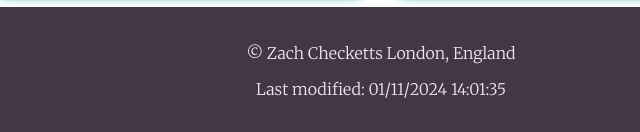
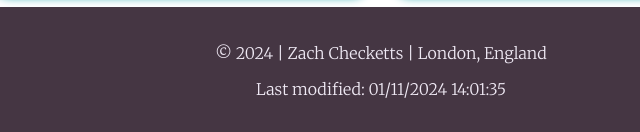
Before and after one commit to zchexmix/BYUI-WDD230, a plain HTML site: page index.html in a window 1280 px wide. Shown: the part 678-810 px from the top of the page, 259-899 px from the left. Drawn offline with nearby package versions, Linux system fonts and the light colour scheme.

Commit message:
Date after copyright via js

```diff
--- a/index.html
+++ b/index.html
@@ -46,7 +46,7 @@
         </section>
     </main>
     <footer>
-        <p>&copy; Zach Checketts London, England</p>
+        <p id="footer"></p>
         <p id="lastmodified">Last Modified: </p>
     </footer>
     <script src="scripts/getDates.js"></script>
--- a/scripts/getDates.js
+++ b/scripts/getDates.js
@@ -1,2 +1,6 @@
 let modified = document.lastModified;
 document.getElementById("lastmodified").innerHTML = `Last modified: ${modified}`;
+
+const d = new Date();
+let year = d.getFullYear();
+document.getElementById("footer").innerHTML = `&copy; ${year} | Zach Checketts | London, England`;
```
